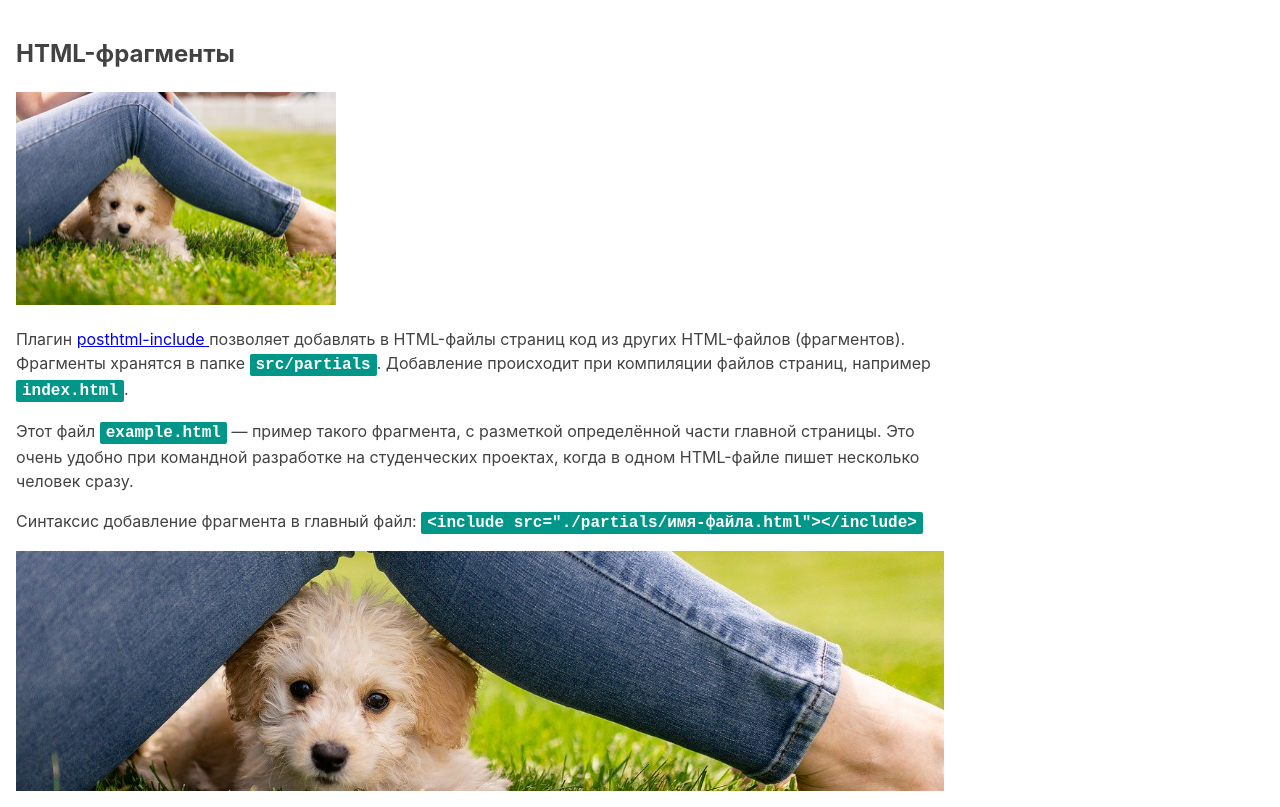
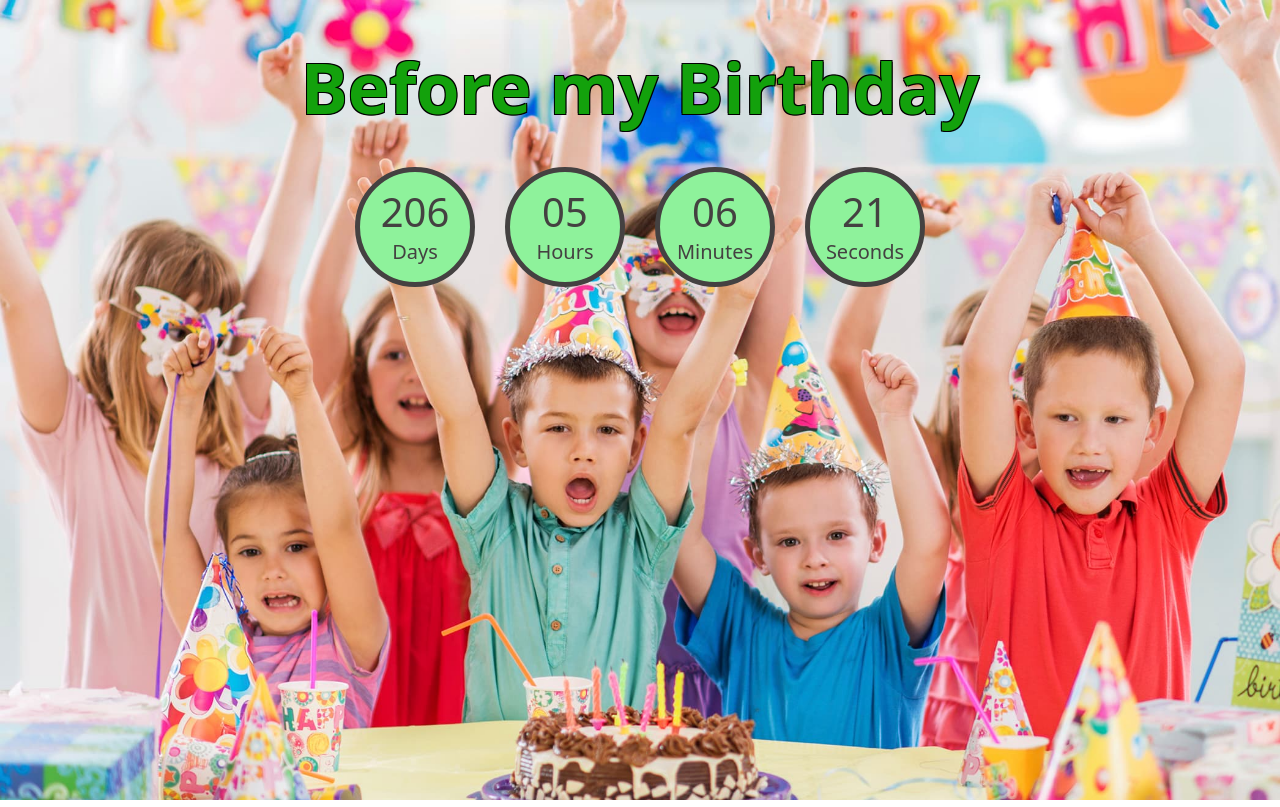
Before and after one commit to Seryoga-Nosik/goit-js-hw-11-timer, a website built with Parcel: page src/index.html in a window 1280 px wide. Built offline with nearby package versions, Linux system fonts and the light colour scheme.

Commit message:
Done task

```diff
--- a/package.json
+++ b/package.json
@@ -5,7 +5,7 @@
   "main": "index.js",
   "homepage": "https://seryoga-nosik.github.io/goit-js-hw-11-timer",
   "scripts": {
-    "dev": "parcel src/*.html",
+    "dev": "parcel src/*.html --open",
     "build": "parcel build src/*.html --public-url /goit-js-hw-11-timer/",
     "deploy": "gh-pages -d dist"
   },
@@ -25,5 +25,8 @@
     "parcel-plugin-nuke-dist": "^1.0.1",
     "posthtml-include": "^1.6.2",
     "sass": "^1.32.8"
+  },
+  "dependencies": {
+    "gh-pages": "^3.2.0"
   }
 }
--- a/src/index.html
+++ b/src/index.html
@@ -12,10 +12,30 @@
     />
   </head>
   <body>
-    <!-- Так добавляются фрагменты в главные HTML-файлы страниц. -->
-    <include src="./partials/example.html"></include>
+    <h1 class="title">Before my Birthday</h1>
 
-    <!-- Скрипт идёт последним в разметке. В нём уже подключен главный SASS-файл. -->
+    <div class="timer" id="timer-1">
+      <div class="field">
+        <span class="value" data-value="days">--</span>
+        <span class="label">Days</span>
+      </div>
+
+      <div class="field">
+        <span class="value" data-value="hours">--</span>
+        <span class="label">Hours</span>
+      </div>
+
+      <div class="field">
+        <span class="value" data-value="mins">--</span>
+        <span class="label">Minutes</span>
+      </div>
+
+      <div class="field">
+        <span class="value" data-value="secs">--</span>
+        <span class="label">Seconds</span>
+      </div>
+    </div>
+
     <script src="./index.js"></script>
   </body>
 </html>
--- a/src/index.js
+++ b/src/index.js
@@ -1 +1,2 @@
 import './sass/main.scss';
+import './js/timer';
--- /dev/null
+++ b/src/js/timer.js
@@ -0,0 +1,51 @@
+const refs = {
+  daysEl: document.querySelector('span[data-value="days"]'),
+  hoursEl: document.querySelector('span[data-value="hours"]'),
+  minsEl: document.querySelector('span[data-value="mins"]'),
+  secsEl: document.querySelector('span[data-value="secs"]'),
+};
+
+class CountdownTimer {
+  constructor({ targetDate } = {}) {
+    this.targetDate = targetDate;
+    this.init();
+  }
+
+  init() {
+    this.getDeltaTime();
+    setInterval(() => {
+      this.getDeltaTime();
+    }, 1000);
+  }
+
+  getDeltaTime() {
+    const currentTime = Date.now();
+    const deltaTime = this.targetDate - currentTime;
+    this.getTimeComponents(deltaTime);
+  }
+
+  getTimeComponents(time) {
+    const days = Math.floor(time / (1000 * 60 * 60 * 24));
+    const hours = this.pad(Math.floor((time % (1000 * 60 * 60 * 24)) / (1000 * 60 * 60)));
+    const mins = this.pad(Math.floor((time % (1000 * 60 * 60)) / (1000 * 60)));
+    const secs = this.pad(Math.floor((time % (1000 * 60)) / 1000));
+
+    this.updateClockface(days, hours, mins, secs);
+  }
+
+  pad(value) {
+    return String(value).padStart(2, '0');
+  }
+
+  updateClockface(days, hours, mins, secs) {
+    refs.daysEl.textContent = `${days}`;
+    refs.hoursEl.textContent = `${hours}`;
+    refs.minsEl.textContent = `${mins}`;
+    refs.secsEl.textContent = `${secs}`;
+  }
+}
+
+const timer = new CountdownTimer({
+  selector: '#timer-1',
+  targetDate: new Date('Dec 24, 2021'),
+});
--- a/src/partials/example.html
+++ /dev/null
@@ -1,33 +0,0 @@
-<article class="example">
-  <h1>HTML-фрагменты</h1>
-
-  <!-- Путь к изображениям из HTML-фрагмента такой, как из файла index.html -->
-  <img src="images/demo.jpg" alt="" width="320" />
-  <p>
-    Плагин
-    <a
-      href="https://github.com/posthtml/posthtml-include"
-      target="_blank"
-      rel="noopener noreferrer"
-    >
-      posthtml-include
-    </a>
-    позволяет добавлять в HTML-файлы страниц код из других HTML-файлов (фрагментов). Фрагменты
-    хранятся в папке
-    <code>src/partials</code>. Добавление происходит при компиляции файлов страниц, например
-    <code>index.html</code>.
-  </p>
-
-  <p>
-    Этот файл <code>example.html</code> &mdash; пример такого фрагмента, с разметкой определённой
-    части главной страницы. Это очень удобно при командной разработке на студенческих проектах,
-    когда в одном HTML-файле пишет несколько человек сразу.
-  </p>
-
-  <p>
-    Синтаксис добавление фрагмента в главный файл:
-    <code> &lt;include src="./partials/имя-файла.html"&gt;&lt;/include&gt; </code>
-  </p>
-
-  <div class="background"></div>
-</article>
--- a/src/sass/_example.scss
+++ /dev/null
@@ -1,27 +0,0 @@
-.example {
-  font-family: -apple-system, BlinkMacSystemFont, 'Segoe UI', Roboto, Oxygen, Ubuntu, Cantarell,
-    'Open Sans', 'Helvetica Neue', sans-serif;
-  line-height: 1.5;
-  background-color: #fff;
-  color: #424242;
-  max-width: 960px;
-  padding: 16px;
-}
-
-.example code {
-  font-family: monospace;
-  font-size: 16px;
-  font-weight: 700;
-  background-color: #009688;
-  color: #fff;
-  padding: 2px 6px;
-  border-radius: 2px;
-}
-
-.example .background {
-  height: 240px;
-  // Путь к изображениям из SASS-файла всегда такой, как из папки css
-  background-image: url('../images/demo.jpg');
-  background-size: cover;
-  background-position: center;
-}
--- a/src/sass/main.scss
+++ b/src/sass/main.scss
@@ -1,7 +1,49 @@
-/*
- * Главный файл стилей.
- * Все паршалы подключаются сюда.
- */
+body {
+  background-image: url(../images/birthday-party.jpg);
+  background-repeat: no-repeat;
+  background-size: cover;
+}
 
-// Стили для файла с примером HTML-фрагмента
-@import './example';
+.title {
+  text-align: center;
+  font-size: 70px;
+  margin-bottom: 40px;
+  color: #13a10c;
+  text-shadow: -1px 1px 0 #000, 1px 1px 0 #000, 1px -1px 0 #000, -1px -1px 0 #000;
+}
+
+.timer {
+  display: flex;
+  justify-content: center;
+  font-size: 40px;
+}
+
+.field {
+  display: flex;
+  flex-direction: column;
+  align-items: center;
+  justify-content: center;
+  width: 120px;
+  height: 120px;
+  background-color: #8ef29b;
+  border-radius: 50%;
+  border: 5px solid rgb(68, 65, 65);
+
+  &:not(:last-child) {
+    margin-right: 30px;
+  }
+}
+
+.value {
+  margin-bottom: 10px;
+  font-size: 40px;
+  line-height: 1;
+  color: rgb(68, 65, 65);
+}
+
+.label {
+  font-size: 20px;
+  color: rgb(68, 65, 65);
+  line-height: 1;
+  font-weight: 400;
+}
```
Also changed, not shown: src/images/birthday-party.jpg (added), src/images/demo.jpg (deleted), 1 other file.
